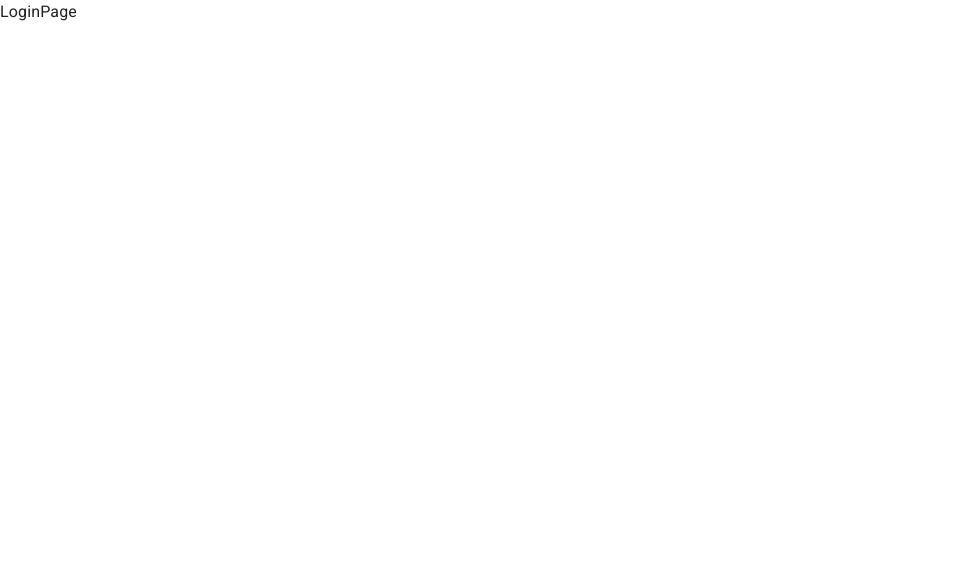
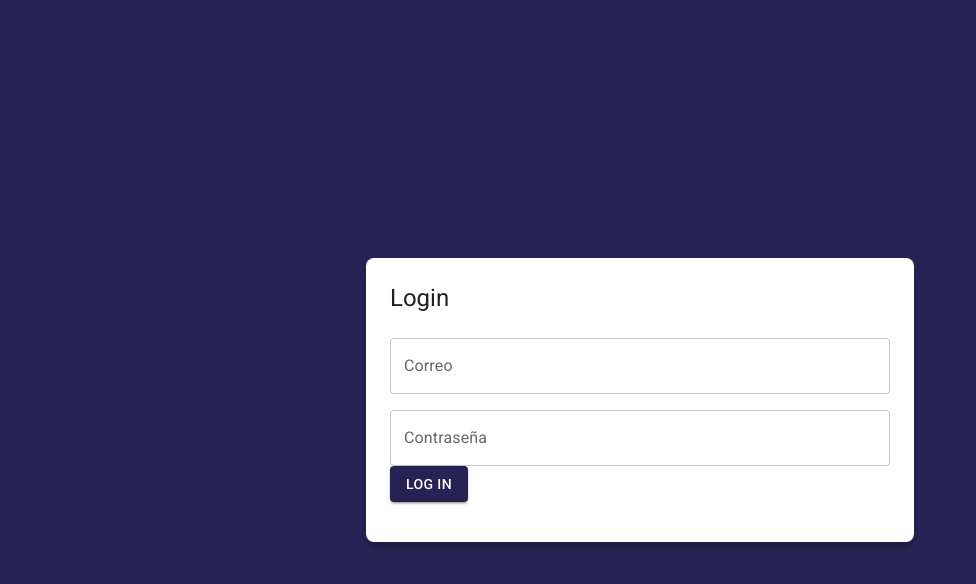
Before and after one commit to Hugo-Alonso/Journal-App, a React (Vite) app: page /auth/login in a window 1280 px wide. Shown: the top 584 px of the page, without its empty margins (0-976 px from the left). Built offline with nearby package versions, Linux system fonts and the light colour scheme.

Commit message:
Login page style V1

```diff
--- a/src/auth/pages/LoginPage.jsx
+++ b/src/auth/pages/LoginPage.jsx
@@ -1,10 +1,53 @@
+import { Button, Grid, TextField, Typography } from "@mui/material"
 
 export const LoginPage = () => {
   return (
-    <div>
+    <Grid
+      container
+      spacing={ 0 }
+      direction="column"
+      alignItems="center"
+      justifyContent="center"
+      sx={{ minHeight: '100vh', backgroundColor: 'primary.main', padding: 4 }}
+    >
+      <Grid item
+        className="box-shadow"
+        xs={ 3 }
+        sx={{ backgroundColor: 'white', padding: 3, borderRadius: 2 }}
+      >
+        <Typography variant='h5' sx={{ mb: 1 }}>Login</Typography>
 
-        LoginPage
+        <form>
+          <Grid container>
+            <Grid item xs={ 12 } sx={{ mt: 2}}>
+              <TextField
+                label="Correo"
+                type="email"
+                placeholder='correo@google.com'
+                fullWidth
+              />
+            </Grid>
 
-    </div>
+            <Grid item xs={ 12 } sx={{ mt: 2}}>
+              <TextField
+                label="Contraseña"
+                type="password"
+                placeholder='Contraseña'
+                fullWidth
+              />
+            </Grid>
+
+            <Grid container spacing={ 2 } sx={{ mb: 2 }}>
+              <Grid item>
+                <Button variant="contained" fullWidth>
+                  Log In
+                </Button>
+              </Grid>
+            </Grid>
+
+          </Grid>
+        </form>
+      </Grid>
+    </Grid>
   )
 }
--- a/src/styles.css
+++ b/src/styles.css
@@ -0,0 +1,5 @@
+
+
+.box-shadow {
+    box-shadow: 0px 5px 5px rgba( 0, 0, 0, 0.2);
+}
```
